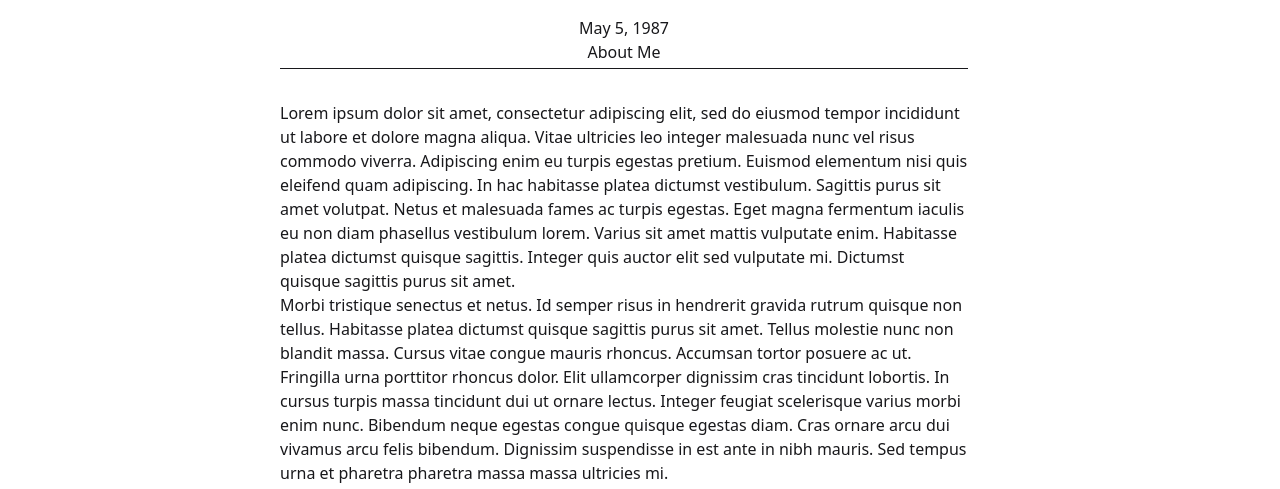
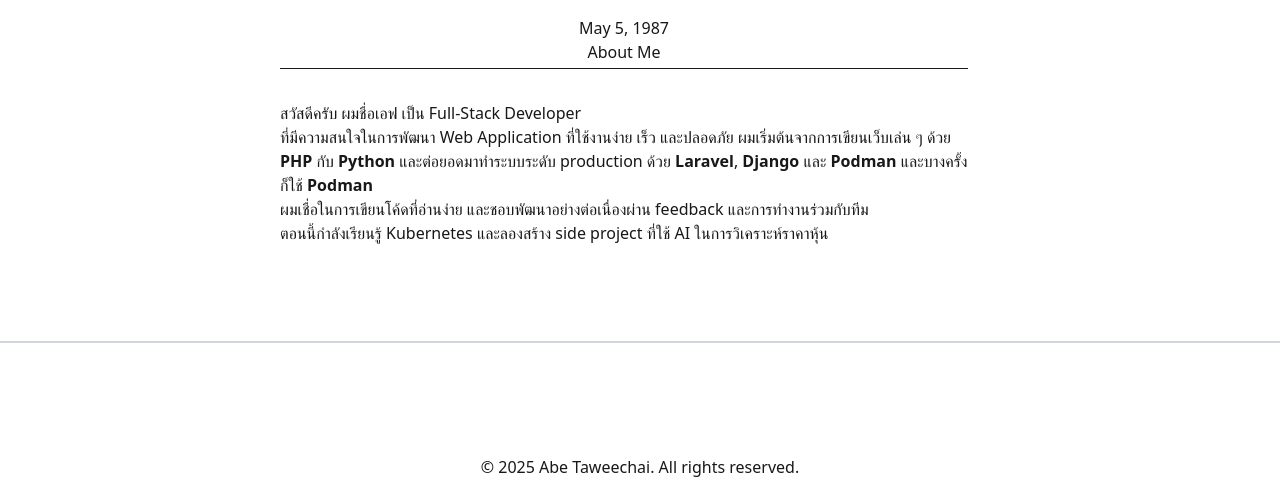
Before and after one commit to abe27/abe27.github.io, an Astro site: page /about in a window 1280 px wide. Shown: the part 830-1319 px from the top of the page. Built offline with nearby package versions, Linux system fonts and the light colour scheme; Astro itself is replaced by a stand-in of ours.

Commit message:
Update About Me section with personal introduction and interests

```diff
--- a/src/pages/about.astro
+++ b/src/pages/about.astro
@@ -8,65 +8,22 @@ import Layout from "@/layouts/BlogPost.astro";
   pubDate={new Date("May 05 1987")}
   heroImage="/portfolios/worker.png"
 >
-  <p>
-    Lorem ipsum dolor sit amet, consectetur adipiscing elit, sed do eiusmod
-    tempor incididunt ut labore et dolore magna aliqua. Vitae ultricies leo
-    integer malesuada nunc vel risus commodo viverra. Adipiscing enim eu turpis
-    egestas pretium. Euismod elementum nisi quis eleifend quam adipiscing. In
-    hac habitasse platea dictumst vestibulum. Sagittis purus sit amet volutpat.
-    Netus et malesuada fames ac turpis egestas. Eget magna fermentum iaculis eu
-    non diam phasellus vestibulum lorem. Varius sit amet mattis vulputate enim.
-    Habitasse platea dictumst quisque sagittis. Integer quis auctor elit sed
-    vulputate mi. Dictumst quisque sagittis purus sit amet.
-  </p>
+  <p>สวัสดีครับ ผมชื่อเอฟ เป็น Full-Stack Developer</p>
 
   <p>
-    Morbi tristique senectus et netus. Id semper risus in hendrerit gravida
-    rutrum quisque non tellus. Habitasse platea dictumst quisque sagittis purus
-    sit amet. Tellus molestie nunc non blandit massa. Cursus vitae congue mauris
-    rhoncus. Accumsan tortor posuere ac ut. Fringilla urna porttitor rhoncus
-    dolor. Elit ullamcorper dignissim cras tincidunt lobortis. In cursus turpis
-    massa tincidunt dui ut ornare lectus. Integer feugiat scelerisque varius
-    morbi enim nunc. Bibendum neque egestas congue quisque egestas diam. Cras
-    ornare arcu dui vivamus arcu felis bibendum. Dignissim suspendisse in est
-    ante in nibh mauris. Sed tempus urna et pharetra pharetra massa massa
-    ultricies mi.
+    ที่มีความสนใจในการพัฒนา Web Application ที่ใช้งานง่าย เร็ว และปลอดภัย
+    ผมเริ่มต้นจากการเขียนเว็บเล่น ๆ ด้วย <strong>PHP</strong> กับ <strong
+      >Python</strong
+    > และต่อยอดมาทำระบบระดับ production ด้วย <strong>Laravel</strong>, <strong
+      >Django</strong
+    > และ <strong>Podman</strong> และบางครั้งก็ใช้ <strong>Podman</strong>
   </p>
-
   <p>
-    Mollis nunc sed id semper risus in. Convallis a cras semper auctor neque.
-    Diam sit amet nisl suscipit. Lacus viverra vitae congue eu consequat ac
-    felis donec. Egestas integer eget aliquet nibh praesent tristique magna sit
-    amet. Eget magna fermentum iaculis eu non diam. In vitae turpis massa sed
-    elementum. Tristique et egestas quis ipsum suspendisse ultrices. Eget lorem
-    dolor sed viverra ipsum. Vel turpis nunc eget lorem dolor sed viverra.
-    Posuere ac ut consequat semper viverra nam. Laoreet suspendisse interdum
-    consectetur libero id faucibus. Diam phasellus vestibulum lorem sed risus
-    ultricies tristique. Rhoncus dolor purus non enim praesent elementum
-    facilisis. Ultrices tincidunt arcu non sodales neque. Tempus egestas sed sed
-    risus pretium quam vulputate. Viverra suspendisse potenti nullam ac tortor
-    vitae purus faucibus ornare. Fringilla urna porttitor rhoncus dolor purus
-    non. Amet dictum sit amet justo donec enim.
+    ผมเชื่อในการเขียนโค้ดที่อ่านง่าย และชอบพัฒนาอย่างต่อเนื่องผ่าน feedback
+    และการทำงานร่วมกับทีม
   </p>
-
   <p>
-    Mattis ullamcorper velit sed ullamcorper morbi tincidunt. Tortor posuere ac
-    ut consequat semper viverra. Tellus mauris a diam maecenas sed enim ut sem
-    viverra. Venenatis urna cursus eget nunc scelerisque viverra mauris in. Arcu
-    ac tortor dignissim convallis aenean et tortor at. Curabitur gravida arcu ac
-    tortor dignissim convallis aenean et tortor. Egestas tellus rutrum tellus
-    pellentesque eu. Fusce ut placerat orci nulla pellentesque dignissim enim
-    sit amet. Ut enim blandit volutpat maecenas volutpat blandit aliquam etiam.
-    Id donec ultrices tincidunt arcu. Id cursus metus aliquam eleifend mi.
-  </p>
-
-  <p>
-    Tempus quam pellentesque nec nam aliquam sem. Risus at ultrices mi tempus
-    imperdiet. Id porta nibh venenatis cras sed felis eget velit. Ipsum a arcu
-    cursus vitae. Facilisis magna etiam tempor orci eu lobortis elementum.
-    Tincidunt dui ut ornare lectus sit. Quisque non tellus orci ac. Blandit
-    libero volutpat sed cras. Nec tincidunt praesent semper feugiat nibh sed
-    pulvinar proin gravida. Egestas integer eget aliquet nibh praesent tristique
-    magna.
+    ตอนนี้กำลังเรียนรู้ Kubernetes และลองสร้าง side project ที่ใช้ AI
+    ในการวิเคราะห์ราคาหุ้น
   </p>
 </Layout>
```
